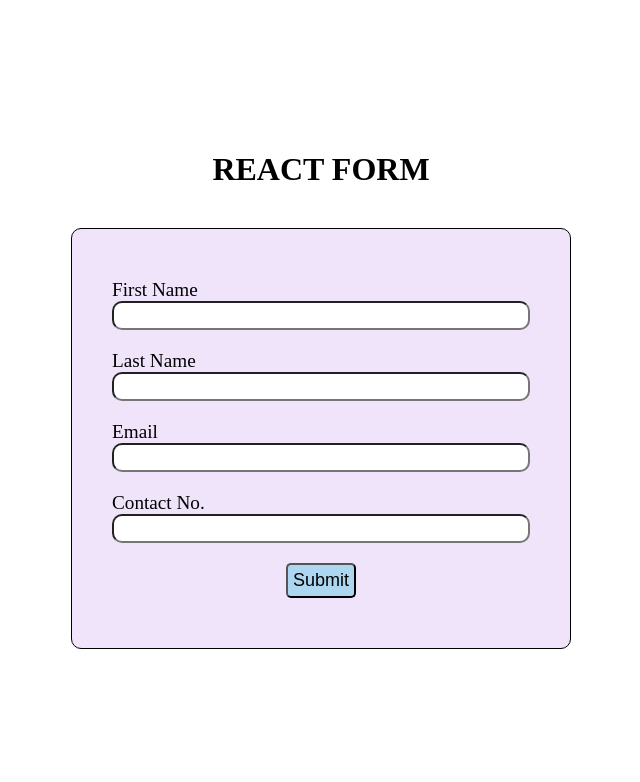
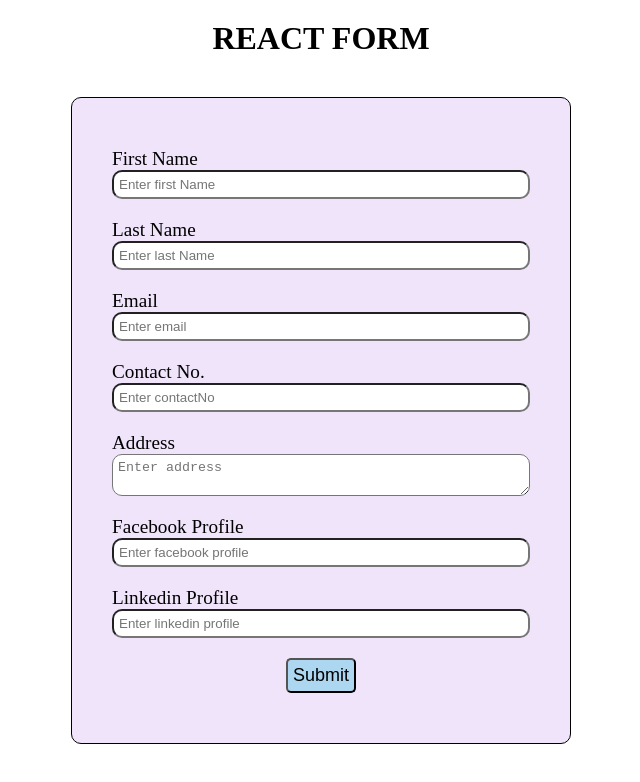
Before and after one commit to parmarayushi/react-form, a React (Vite) app: page / in a window 1280 px wide. Shown: the top 782 px of the page, without its empty margins (319-959 px from the left). Built offline with nearby package versions, Linux system fonts and the light colour scheme.

Commit message:
feat: nested objects

```diff
--- a/src/App.css
+++ b/src/App.css
@@ -1,9 +1,14 @@
 .appContainer {
   height: 100%;
+  overflow: auto;
+}
+
+.app {
   display: flex;
   flex-direction: column;
   align-items: center;
   justify-content: center;
+  margin: 20px;
 }
 
 .header {
--- a/src/App.tsx
+++ b/src/App.tsx
@@ -4,9 +4,11 @@ import EmployeeFormUsingComponent from "./components/EmployeeForm-using-componen
 function App() {
   return (
     <div className="appContainer">
-      <h1 className="header">REACT FORM</h1>
-      {/* <EmployeeForm /> */}
-      <EmployeeFormUsingComponent />
+      <div className="app">
+        <h1 className="header">REACT FORM</h1>
+        {/* <EmployeeForm /> */}
+        <EmployeeFormUsingComponent />
+      </div>
     </div>
   );
 }
--- a/src/components/EmployeeForm-using-components.tsx
+++ b/src/components/EmployeeForm-using-components.tsx
@@ -9,6 +9,11 @@ export default function EmployeeFormUsingComponent() {
     lastName: "",
     email: "",
     contactNo: "",
+    address: "",
+    social: {
+      facebook: "",
+      linkedin: "",
+    },
   };
 
   // Validation using Yup library
@@ -21,6 +26,7 @@ export default function EmployeeFormUsingComponent() {
       .required("Required!!"),
     email: Yup.string().email("Invalid email address").required("Required!!"),
     contactNo: Yup.string().required("Required!!"),
+    address: Yup.string().required("Required!!"),
   });
 
   const onSubmit = (values: EmpForm) => console.log("onsubmit", values);
@@ -33,29 +39,81 @@ export default function EmployeeFormUsingComponent() {
       onSubmit={onSubmit}
     >
       <Form className="formContainer">
-        <div className="field-input">
+        <div className="form-control">
           <label htmlFor="firstName">First Name</label>
-          <Field type="text" id="firstName" name="firstName" />
-          <ErrorMessage name="firstName" />
+          <Field
+            type="text"
+            id="firstName"
+            name="firstName"
+            placeholder="Enter first Name"
+          />
+          <ErrorMessage name="firstName" component="div" className="errorMsg" />
         </div>
 
-        <div className="field-input">
+        <div className="form-control">
           <label htmlFor="lastName">Last Name</label>
-          <Field type="text" id="lastName" name="lastName" />
-          <ErrorMessage name="lastName" />
+          <Field
+            type="text"
+            id="lastName"
+            name="lastName"
+            placeholder="Enter last Name"
+          />
+          <ErrorMessage name="lastName" component="div" className="errorMsg" />
         </div>
 
-        <div className="field-input">
+        <div className="form-control">
           <label htmlFor="email">Email</label>
-          <Field type="text" id="email" name="email" />
-          <ErrorMessage name="email" />
+          <Field
+            type="text"
+            id="email"
+            name="email"
+            placeholder="Enter email"
+          />
+          <ErrorMessage name="email" component="div" className="errorMsg" />
         </div>
 
-        <div className="field-input">
+        <div className="form-control">
           <label htmlFor="contactNo">Contact No.</label>
-          <Field type="text" id="contactNo" name="contactNo" />
-          <ErrorMessage name="contactNo" />
+          <Field
+            type="text"
+            id="contactNo"
+            name="contactNo"
+            placeholder="Enter contactNo"
+          />
+          <ErrorMessage name="contactNo" component="div" className="errorMsg" />
         </div>
+
+        <div className="form-control">
+          <label htmlFor="address">Address</label>
+          <Field
+            as="textarea"
+            id="address"
+            name="address"
+            placeholder="Enter address"
+          />
+          <ErrorMessage name="address" component="div" className="errorMsg" />
+        </div>
+
+        <div className="form-control">
+          <label htmlFor="facebook">Facebook Profile</label>
+          <Field
+            type="text"
+            id="facebook"
+            name="social.facebook"
+            placeholder="Enter facebook profile"
+          />
+        </div>
+
+        <div className="form-control">
+          <label htmlFor="linkedin">Linkedin Profile</label>
+          <Field
+            type="text"
+            id="linkedin"
+            name="social.linkedin"
+            placeholder="Enter linkedin profile"
+          />
+        </div>
+
         <div className="buttonContainer">
           <button type="submit" className="button">
             Submit
--- a/src/components/EmployeeForm.css
+++ b/src/components/EmployeeForm.css
@@ -7,11 +7,14 @@
   background-color: #f0e4fa;
 }
 
-.field-input {
+.form-control {
+  display: flex;
+  flex-direction: column;
   margin-bottom: 20px;
 }
 
-input {
+input,
+textarea {
   width: 100%;
   padding: 5px;
   border-radius: 10px;
--- a/src/index.css
+++ b/src/index.css
@@ -8,8 +8,10 @@ html,
 body {
   height: 100%;
   width: 100%;
+  overflow: hidden;
 }
 
 #root {
   height: 100%;
+  overflow: hidden;
 }
```
Also changed, not shown: src/components/EmployeeForm.tsx (+4 -4 lines).
